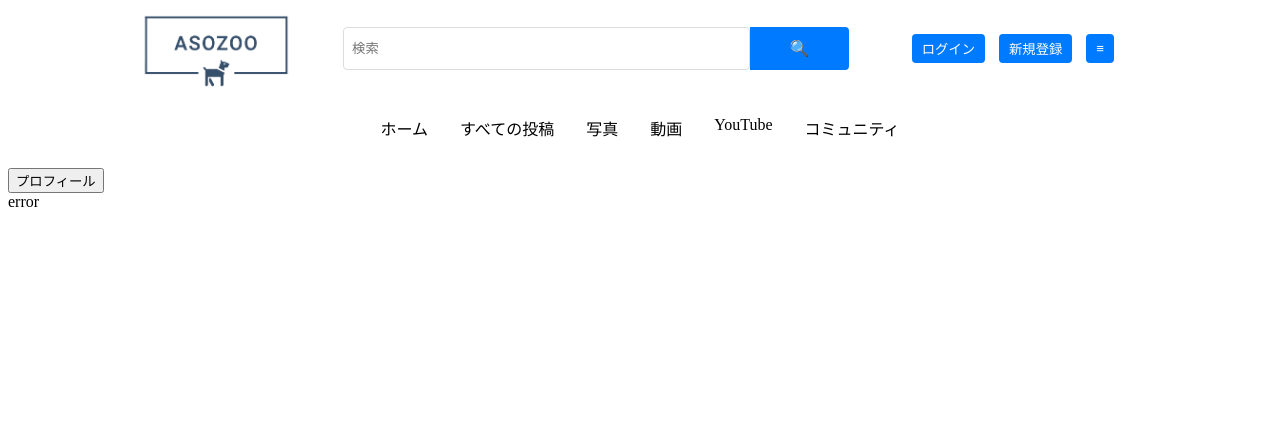
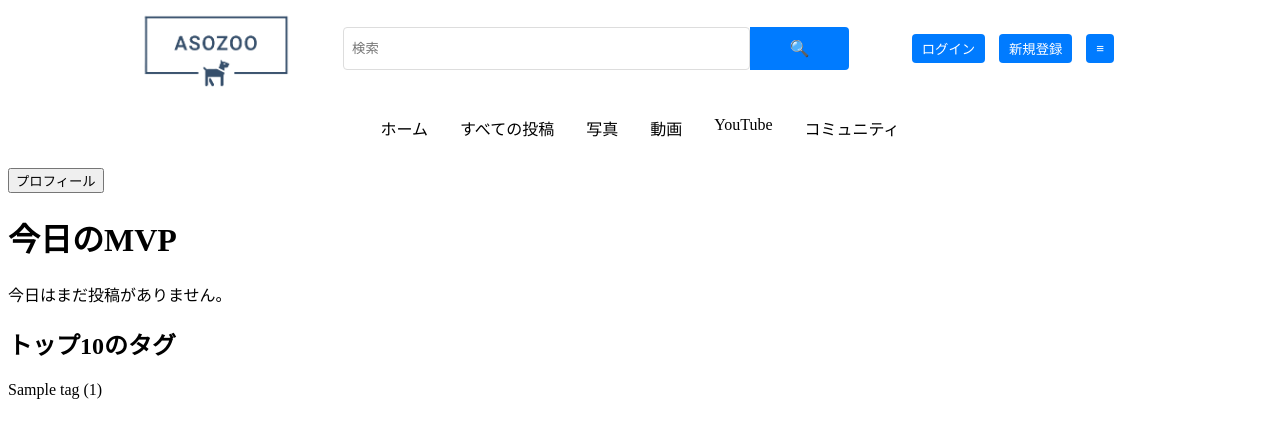
Before and after one commit to 2201237/ASOZOO, a PHP site: page /home.php in a window 1280 px wide. Shown: the top 438 px of the page. Run offline with PHP 8.4, Linux system fonts and the light colour scheme; tables that the repository leaves empty or names only in its code hold one stand-in row (values such as "Sample post").

Commit message:
Update home.php

```diff
--- a/home.php
+++ b/home.php
@@ -1,21 +1,90 @@
-<?php  session_start();
+<?php
+// 出力バッファリングを開始
+ob_start();
+// セッションの開始
+session_start();
 
-    require 'header.php';
-?>
-<?php
-// session_start(); // セッションを開始する
+// 必要なファイルを読み込む
+require 'header.php';
+require 'db-connect.php';
 
-// セッションが存在するか確認する
-if (isset($_SESSION['User']['user_id'])) {
-    // $_SESSION['User']が存在する場合の処理
-    $user_id = $_SESSION['User']['user_id']; // ユーザーIDを取得する
+try {
+    // データベース接続を確立する
+    $pdo = new PDO($connect, USER, PASS);
+    $pdo->setAttribute(PDO::ATTR_ERRMODE, PDO::ERRMODE_EXCEPTION);
 
-} else {
-    echo 'error';
-    // $_SESSION['User']が存在しない場合の処理
-    // エラー処理やリダイレクトなど...
+    // 今日の日付を取得
+    $today = date('Y-m-d');
+
+    // 今日のMVP投稿を取得
+    $stmt = $pdo->prepare("
+        SELECT p.*, u.user_name, u.icon, COUNT(un.id) AS like_count
+        FROM post p
+        JOIN user u ON p.user_id = u.user_id
+        LEFT JOIN user_nice un ON p.post_id = un.post_id
+        WHERE DATE(p.post_day) = :today
+        GROUP BY p.post_id
+        ORDER BY like_count DESC
+        LIMIT 1
+    ");
+    $stmt->execute([':today' => $today]);
+    $mvpPost = $stmt->fetch(PDO::FETCH_ASSOC);
+
+    // 使用されているタグのトップ10を取得
+    $stmt = $pdo->prepare("
+        SELECT t.tag_name, t.count
+        FROM tag t
+        ORDER BY t.count DESC
+        LIMIT 10
+    ");
+    $stmt->execute();
+    $topTags = $stmt->fetchAll(PDO::FETCH_ASSOC);
+
+} catch (PDOException $e) {
+    // エラーメッセージを表示してスクリプトを終了
+    echo 'データベース接続に失敗しました: ' . htmlspecialchars($e->getMessage(), ENT_QUOTES, 'UTF-8');
+    exit();
 }
 ?>
 
+<!DOCTYPE html>
+<html lang="ja">
+<head>
+    <meta charset="UTF-8">
+    <meta name="viewport" content="width=device-width, initial-scale=1.0">
+    <title>ホーム</title>
+    <style>
+        /* スタイルをここに追加 */
+        .post { border: 1px solid #ccc; padding: 10px; margin: 10px 0; }
+        .user-icon { width: 50px; height: 50px; border-radius: 50%; }
+        .post-title { font-size: 1.2em; font-weight: bold; }
+        .post-content { margin: 10px 0; }
+        .post-info { color: #777; font-size: 0.9em; }
+        .tags { margin-top: 20px; }
+    </style>
+</head>
+<body>
+    <h1>今日のMVP</h1>
+    <?php if ($mvpPost): ?>
+        <div class="post">
+            <img src="icon/<?= htmlspecialchars($mvpPost['icon'] ? $mvpPost['user_id'] : 'user') ?>.jpg" alt="ユーザーアイコン" class="user-icon">
+            <div class="post-title"><?= htmlspecialchars($mvpPost['title']) ?></div>
+            <div class="post-content"><?= nl2br(htmlspecialchars($mvpPost['content'])) ?></div>
+            <div class="post-info">
+                投稿者: <?= htmlspecialchars($mvpPost['user_name']) ?> |
+                投稿日時: <?= htmlspecialchars($mvpPost['post_day']) ?> |
+                いいね数: <?= htmlspecialchars($mvpPost['like_count']) ?>
+            </div>
+        </div>
+    <?php else: ?>
+        <p>今日はまだ投稿がありません。</p>
+    <?php endif; ?>
+
+    <h2>トップ10のタグ</h2>
+    <div class="tags">
+        <?php foreach ($topTags as $tag): ?>
+            <span><?= htmlspecialchars($tag['tag_name']) ?> (<?= htmlspecialchars($tag['count']) ?>)</span><br>
+        <?php endforeach; ?>
+    </div>
 </body>
 </html>
```
